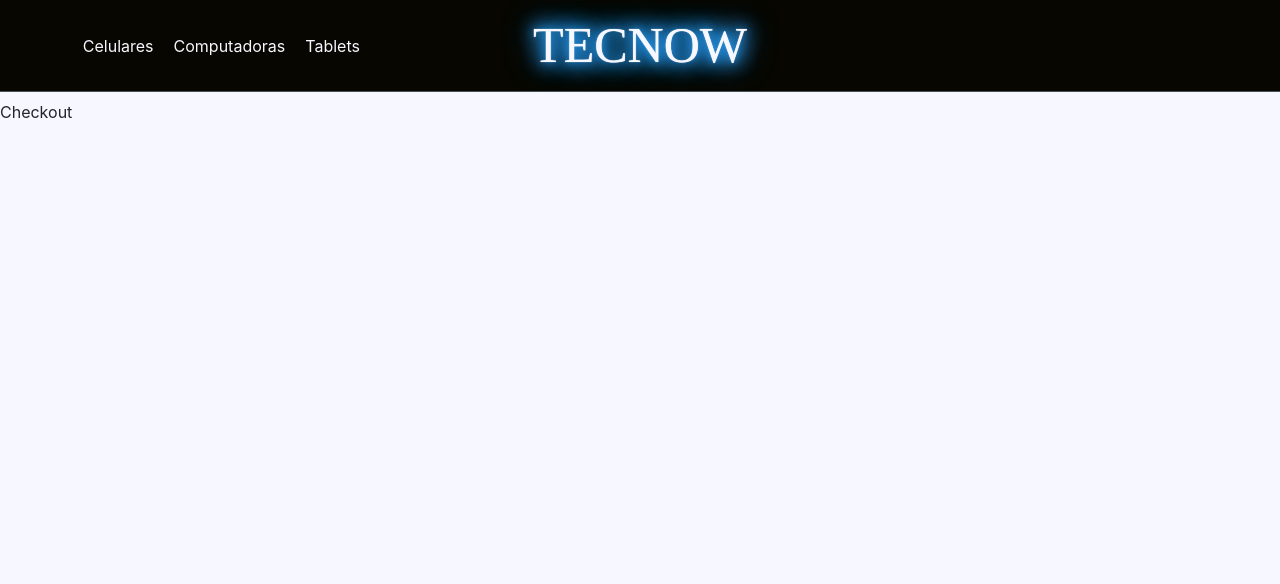
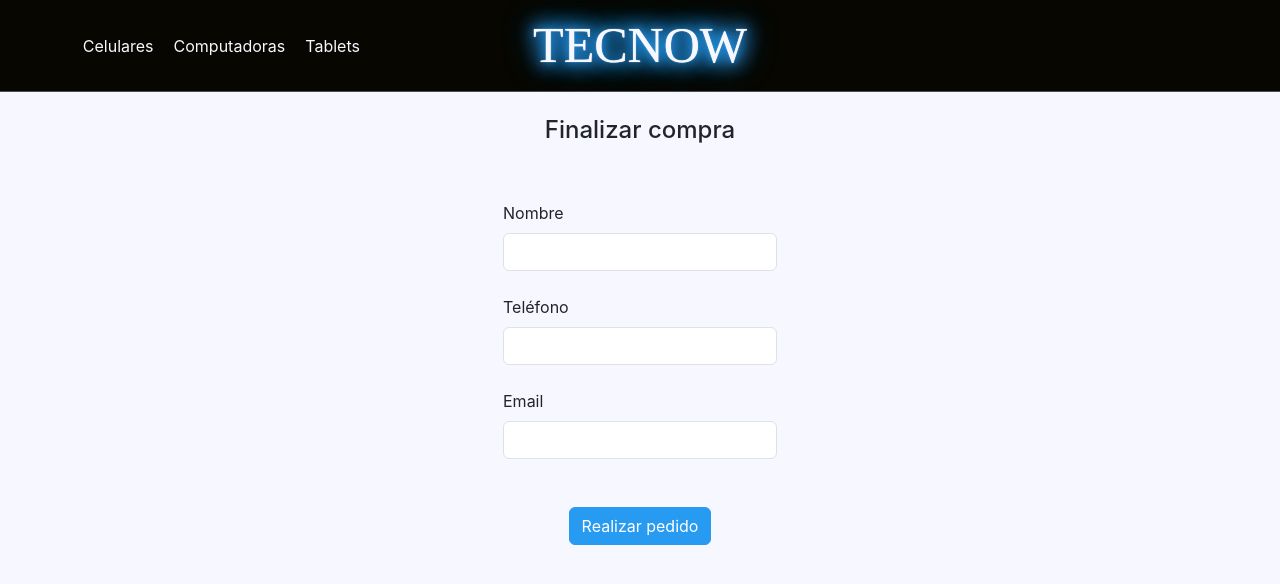
Before and after one commit to alexiscirmi/react-ecommerce-coderhouse, a React (Create React App) app: page /checkout in a window 1280 px wide. Shown: the top 584 px of the page. Built offline with nearby package versions, Linux system fonts and the light colour scheme.

Commit message:
Working on orders

```diff
--- a/src/components/Cart/Cart.jsx
+++ b/src/components/Cart/Cart.jsx
@@ -10,6 +10,7 @@ function Cart() {
   if (cart.length > 0) {
     return (
       <div className={`pb-5 ${styles.cart}`}>
+        <h1 className='fs-4 mt-3'>Estado del carrito</h1>
         {
           cart.map((item) => {
             return (
--- a/src/components/Checkout/Checkout.jsx
+++ b/src/components/Checkout/Checkout.jsx
@@ -2,7 +2,31 @@ import styles from './Checkout.module.scss'
 
 function Checkout() {
   return (
-    <div className={styles.checkout}>Checkout</div>
+    <div className={styles.checkout}>
+      <h1 className='fs-4 mt-3'>Finalizar compra</h1>
+      <form action='' className='mt-4'>
+
+        <fieldset className='form-group d-flex flex-column justify-content-center gap-2 my-4'>
+          <label htmlFor='nombre'>Nombre</label>
+          <input className='form-control' type='text' id='nombre' />
+        </fieldset>
+
+        <fieldset className='form-group d-flex flex-column justify-content-center gap-2 my-4'>
+          <label htmlFor='telefono'>Teléfono</label>
+          <input className='form-control' type='tel' id='telefono' />
+        </fieldset>
+
+        <fieldset className='form-group d-flex flex-column justify-content-center gap-2 my-4'>
+          <label htmlFor='email'>Email</label>
+          <input className='form-control' type='email' id='email' />
+        </fieldset>
+
+        <div className='d-flex justify-content-center'>
+          <button type='submit' className='btn btn-primary mt-4'>Realizar pedido</button>
+        </div>
+
+      </form>
+    </div>
   );
 }
 
--- a/src/components/Checkout/Checkout.module.scss
+++ b/src/components/Checkout/Checkout.module.scss
@@ -1,3 +1,7 @@
 .checkout {
+  display: flex;
+  flex-direction: column;
+  justify-content: center;
+  align-items: center;
   margin-top: 100px;
 }
```
